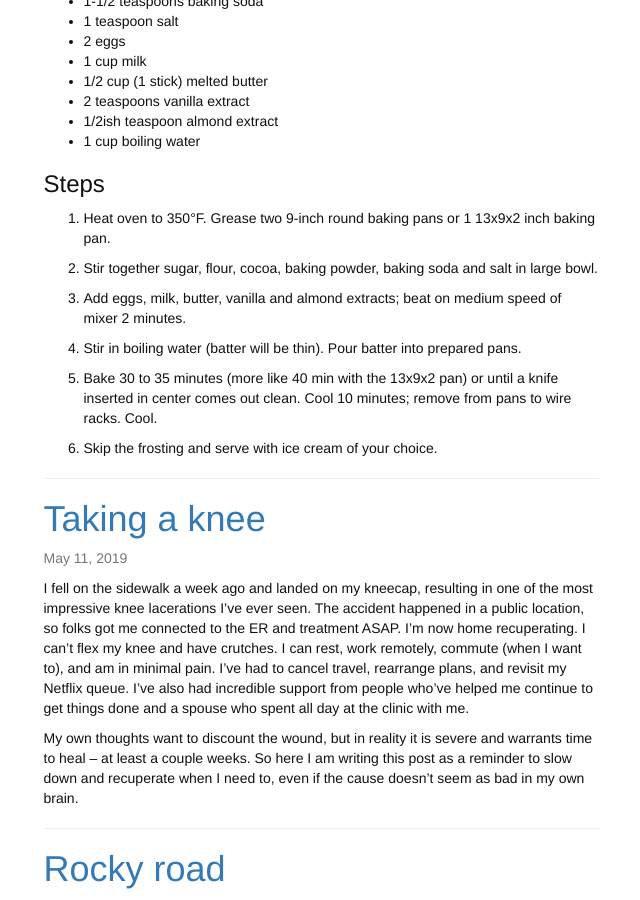
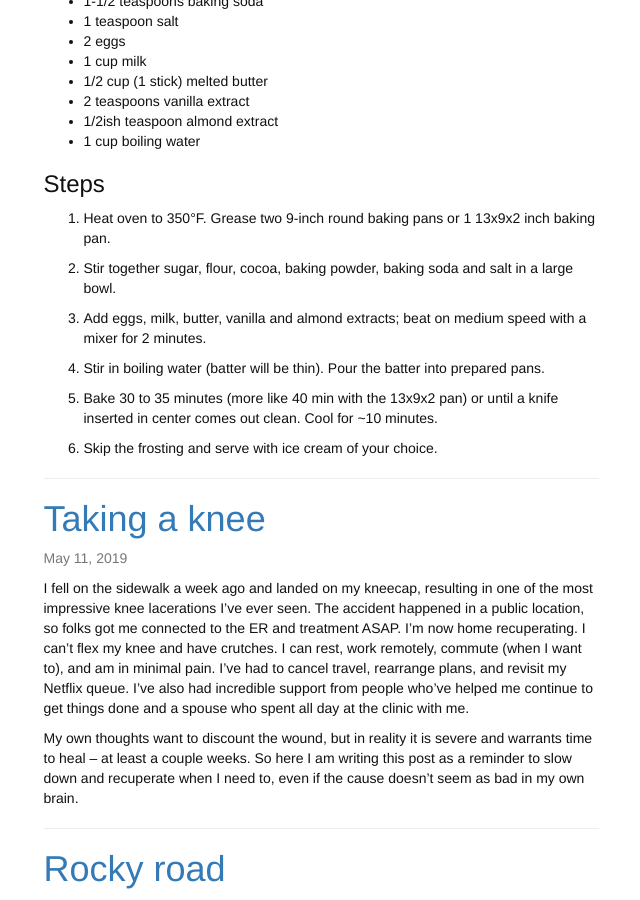
Before and after one commit to alinapaz/alinapaz.github.io, a Jekyll site: the page built from index.html, in a window 1280 px wide and 900 px high, scrolled down 1346 px. Shown: the whole window, without its empty margins (319-959 px from the left). Built offline with Jekyll 4.4.1, drawn with Linux system fonts in a browser that asks for light colours; nearby versions of some CDN libraries; the list of posts is cut into pages by our own code.

Commit message:
updates recipe text

```diff
--- a/_posts/2019-5-19-boilingwatercake.md
+++ b/_posts/2019-5-19-boilingwatercake.md
@@ -32,12 +32,12 @@ Here's my take on the recipe -- it's from the Hershey's cocoa container:
 
 1. Heat oven to 350°F. Grease two 9-inch round baking pans or 1 13x9x2 inch baking pan.
 
-2. Stir together sugar, flour, cocoa, baking powder, baking soda and salt in large bowl.
+2. Stir together sugar, flour, cocoa, baking powder, baking soda and salt in a large bowl.
 
-3. Add eggs, milk, butter, vanilla and almond extracts; beat on medium speed of mixer 2 minutes.
+3. Add eggs, milk, butter, vanilla and almond extracts; beat on medium speed with a mixer for 2 minutes.
 
-4. Stir in boiling water (batter will be thin). Pour batter into prepared pans.
+4. Stir in boiling water (batter will be thin). Pour the batter into prepared pans.
 
-3. Bake 30 to 35 minutes (more like 40 min with the 13x9x2 pan) or until a knife inserted in center comes out clean. Cool 10 minutes; remove from pans to wire racks. Cool.
+3. Bake 30 to 35 minutes (more like 40 min with the 13x9x2 pan) or until a knife inserted in center comes out clean. Cool for ~10 minutes.
 
 4. Skip the frosting and serve with ice cream of your choice.
```
